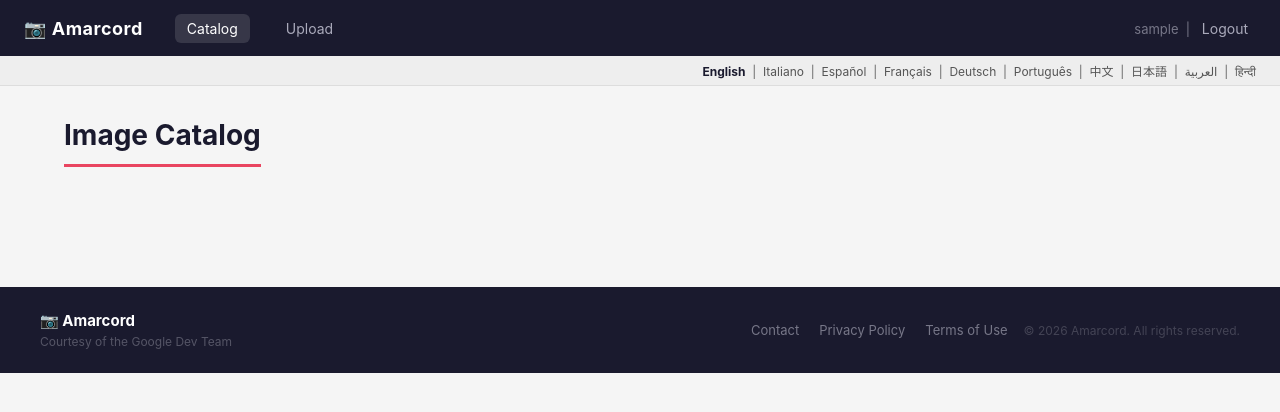
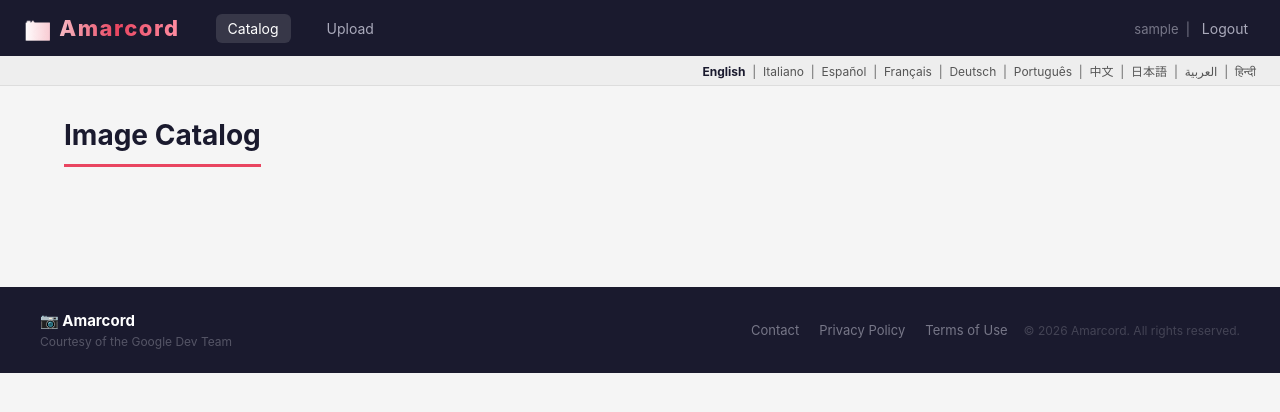
Before and after one commit to Bubblewrap007/app-mod-workshop, a PHP site: page / in a window 1280 px wide. Shown: the top 412 px of the page. Run offline with PHP 8.4, Linux system fonts and the light colour scheme; the visitor is signed in with stand-in values (Sample User, id 1); data that the repository does not hold is empty.

Commit message:
Make Amarcord brand name stand out with gradient text effect
Co-Authored-By: Claude Sonnet 4.6 <noreply@anthropic.com>

```diff
--- a/style.css
+++ b/style.css
@@ -18,11 +18,16 @@ nav {
     box-shadow: 0 2px 8px rgba(0,0,0,0.3);
 }
 nav .brand {
-    color: #fff;
-    font-size: 18px;
-    font-weight: 700;
-    letter-spacing: 0.5px;
-    margin-right: 8px;
+    font-size: 22px;
+    font-weight: 800;
+    letter-spacing: 1.5px;
+    margin-right: 12px;
+    background: linear-gradient(90deg, #fff 0%, #e94560 60%, #ff8fa3 100%);
+    -webkit-background-clip: text;
+    -webkit-text-fill-color: transparent;
+    background-clip: text;
+    text-shadow: none;
+    flex-shrink: 0;
 }
 nav a {
     color: #aab;
```
